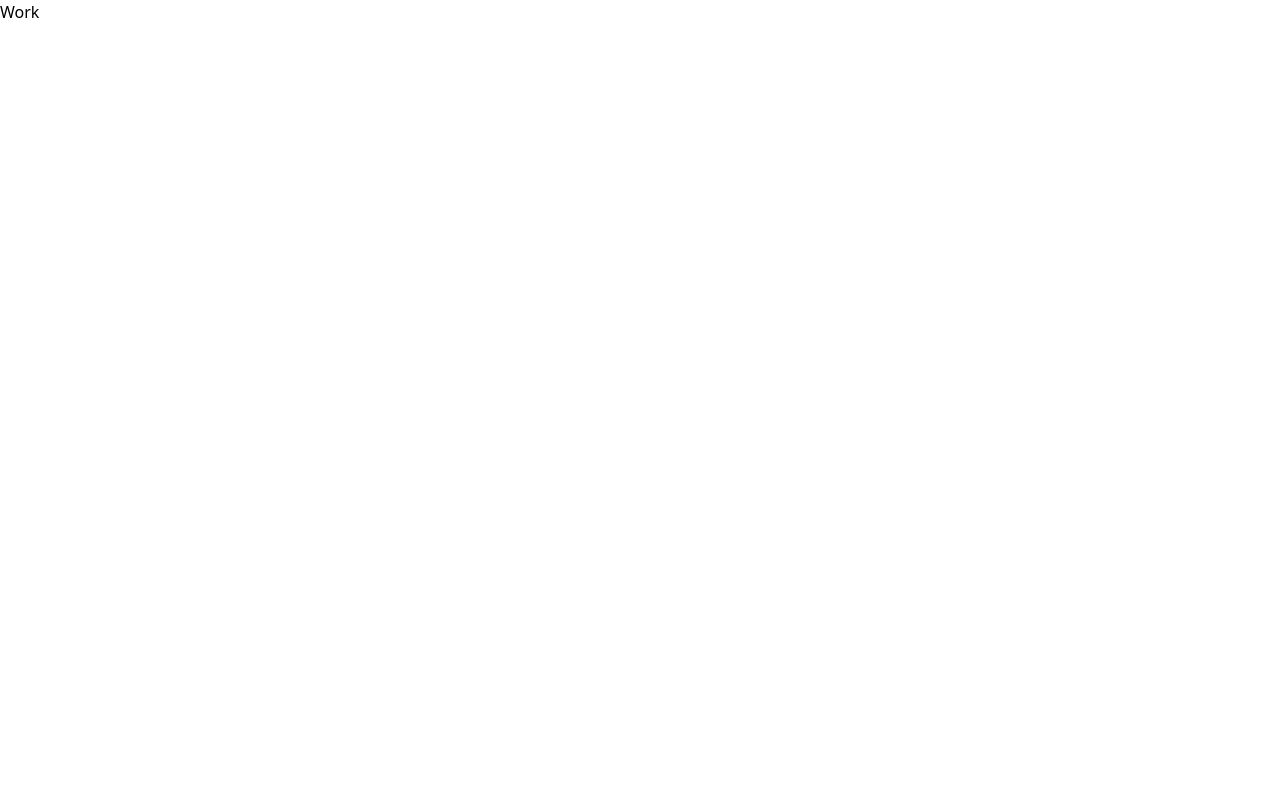
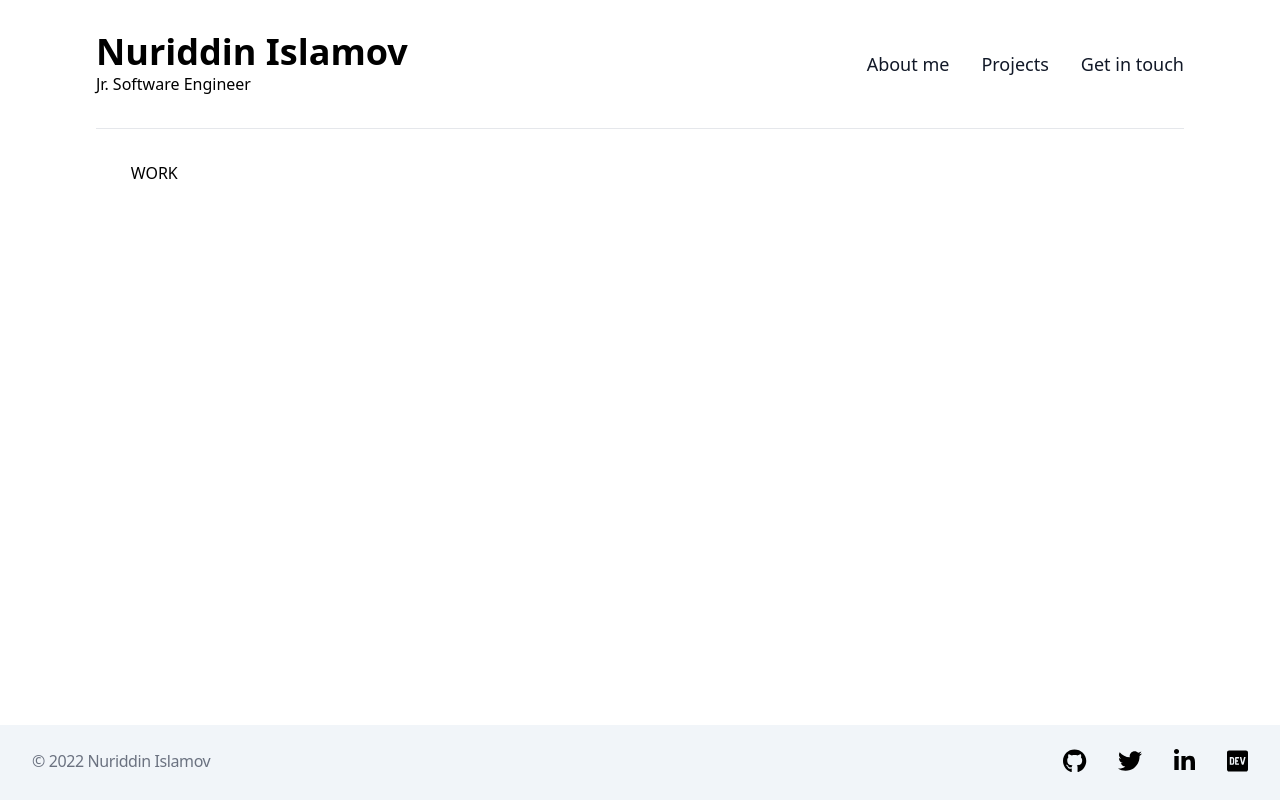
Before and after one commit to noonosh/nuriddinislamov.com-old, a React (Create React App) app: page /projects in a window 1280 px wide. Built offline with nearby package versions, Linux system fonts and the light colour scheme.

Commit message:
Add work page

```diff
--- a/src/components/Work.js
+++ b/src/components/Work.js
@@ -1,7 +1,12 @@
 import React from 'react';
+import Layout from '../layouts/Layout';
 
 const Work = () => {
-	return <div>Work</div>;
+	return (
+		<Layout>
+			<div>WORK</div>
+		</Layout>
+	);
 };
 
 export default Work;
```
